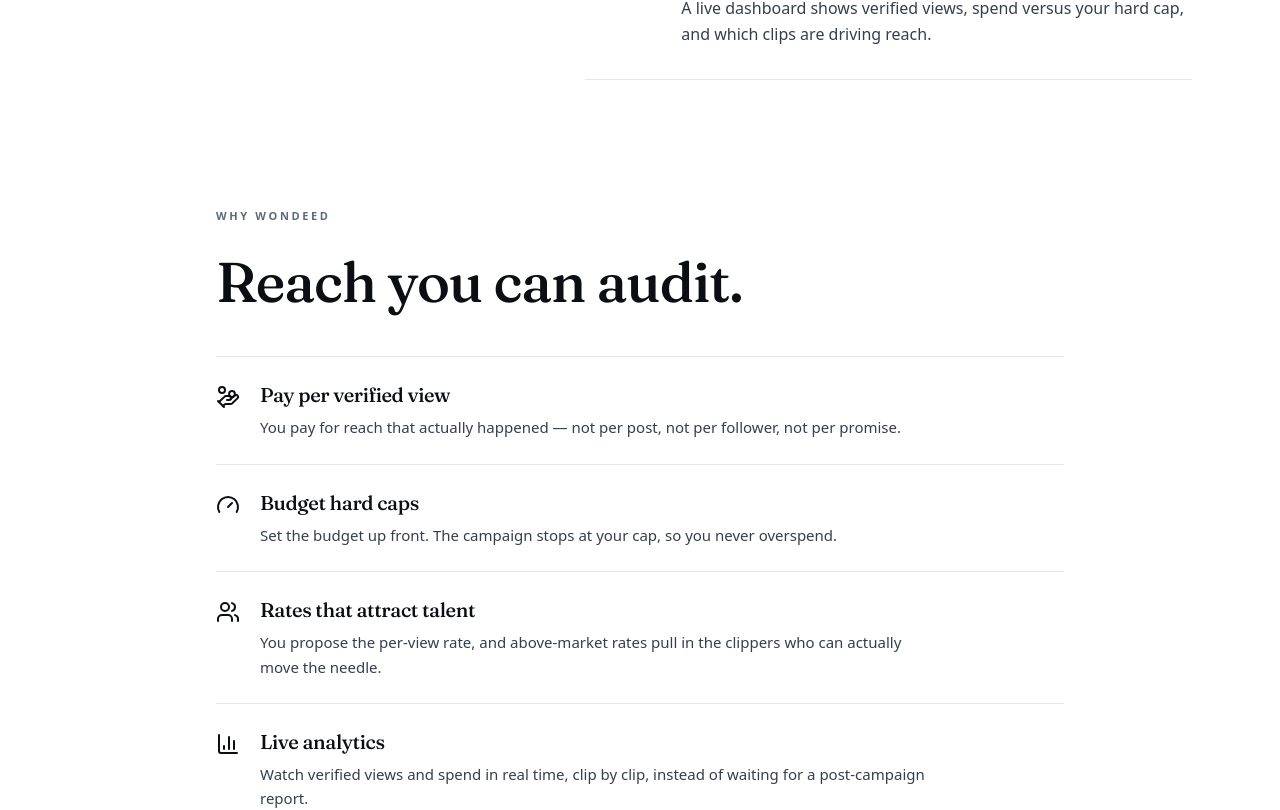
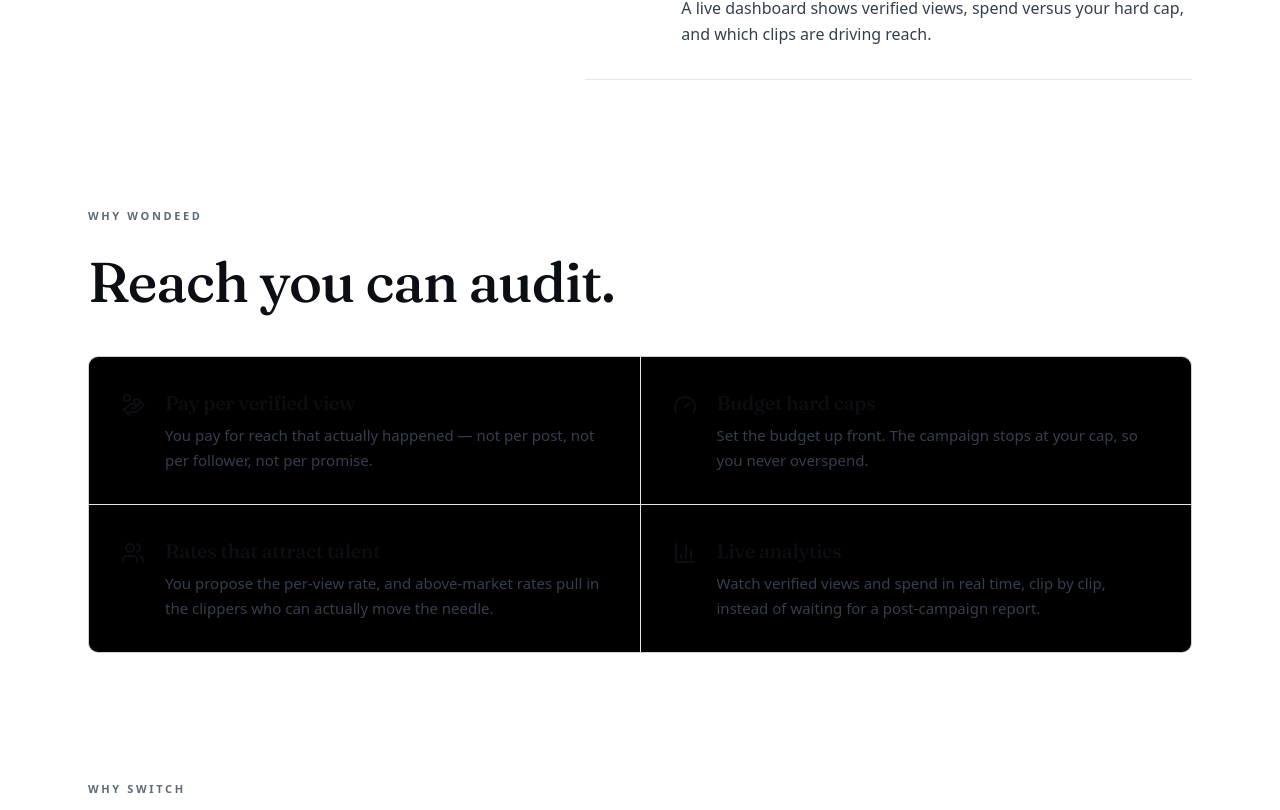
Before and after one commit to Chachi420/clipforge, a Next.js app: page /brands in a window 1280 px wide. Shown: the part 1134-1944 px from the top of the page. Built offline with nearby package versions, Linux system fonts and the light colour scheme; a web font is replaced by a local one.

Commit message:
Fix Instagram verification (resultsType details) and brands Why section 2x2 grid

```diff
--- a/app/brands/page.tsx
+++ b/app/brands/page.tsx
@@ -154,20 +154,20 @@ export default function BrandsLanding() {
         </section>
 
         {/* Why — editorial list */}
-        <section aria-labelledby="brand-why" className="mx-auto max-w-4xl px-6 py-10 md:py-16">
+        <section aria-labelledby="brand-why" className="mx-auto max-w-6xl px-6 py-10 md:py-16">
           <Reveal as="p" className="micro-label">
             Why Wondeed
           </Reveal>
           <Reveal as="h2" delay={80} id="brand-why" className="display mt-4 text-[clamp(2rem,5vw,3.5rem)]">
             Reach you can audit.
           </Reveal>
-          <div className="mt-8 border-t border-line/10">
+          <div className="mt-8 grid gap-px overflow-hidden rounded-card border border-line/10 bg-line/10 sm:grid-cols-2">
             {WHY.map((w, i) => (
-              <Reveal key={w.title} delay={i * 60} className="flex gap-5 border-b border-line/10 py-6">
+              <Reveal key={w.title} delay={i * 60} className="flex gap-5 bg-black p-6 md:p-8">
                 <w.icon size={24} className="mt-1 shrink-0 text-ink" aria-hidden />
                 <div>
                   <h3 className="display text-xl">{w.title}</h3>
-                  <p className="mt-1.5 max-w-2xl text-[15px] leading-relaxed text-ink-soft">
+                  <p className="mt-1.5 text-[15px] leading-relaxed text-ink-soft">
                     {w.body}
                   </p>
                 </div>
--- a/lib/apify.ts
+++ b/lib/apify.ts
@@ -166,7 +166,7 @@ export async function fetchInstagramProfile(handle: string): Promise<InstagramPr
     t,
     {
       directUrls: [`https://www.instagram.com/${h}/`],
-      resultsType: "profiles",
+      resultsType: "details",
       resultsLimit: 1,
     },
     1
```
